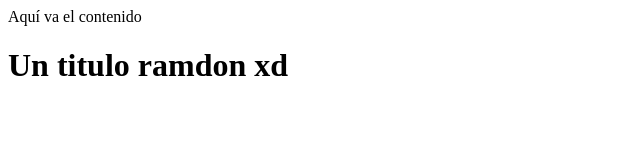
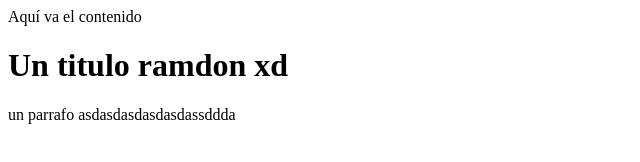
Before and after one commit to SamuelTesting/LearningGit, a plain HTML site: page index.html in a window 1280 px wide. Shown: the whole page, without its empty margins (0-640 px from the left). Drawn offline with Linux system fonts and the light colour scheme.

Commit message:
gregado de parrafo

```diff
--- a/index.html
+++ b/index.html
@@ -5,5 +5,7 @@
 	<body>
 	Aquí va el contenido
     <h1>Un titulo ramdon xd </h1>
+    <p>un parrafo asdasdasdasdasdassddda </p>
+
 	</body>
 </html>
```
